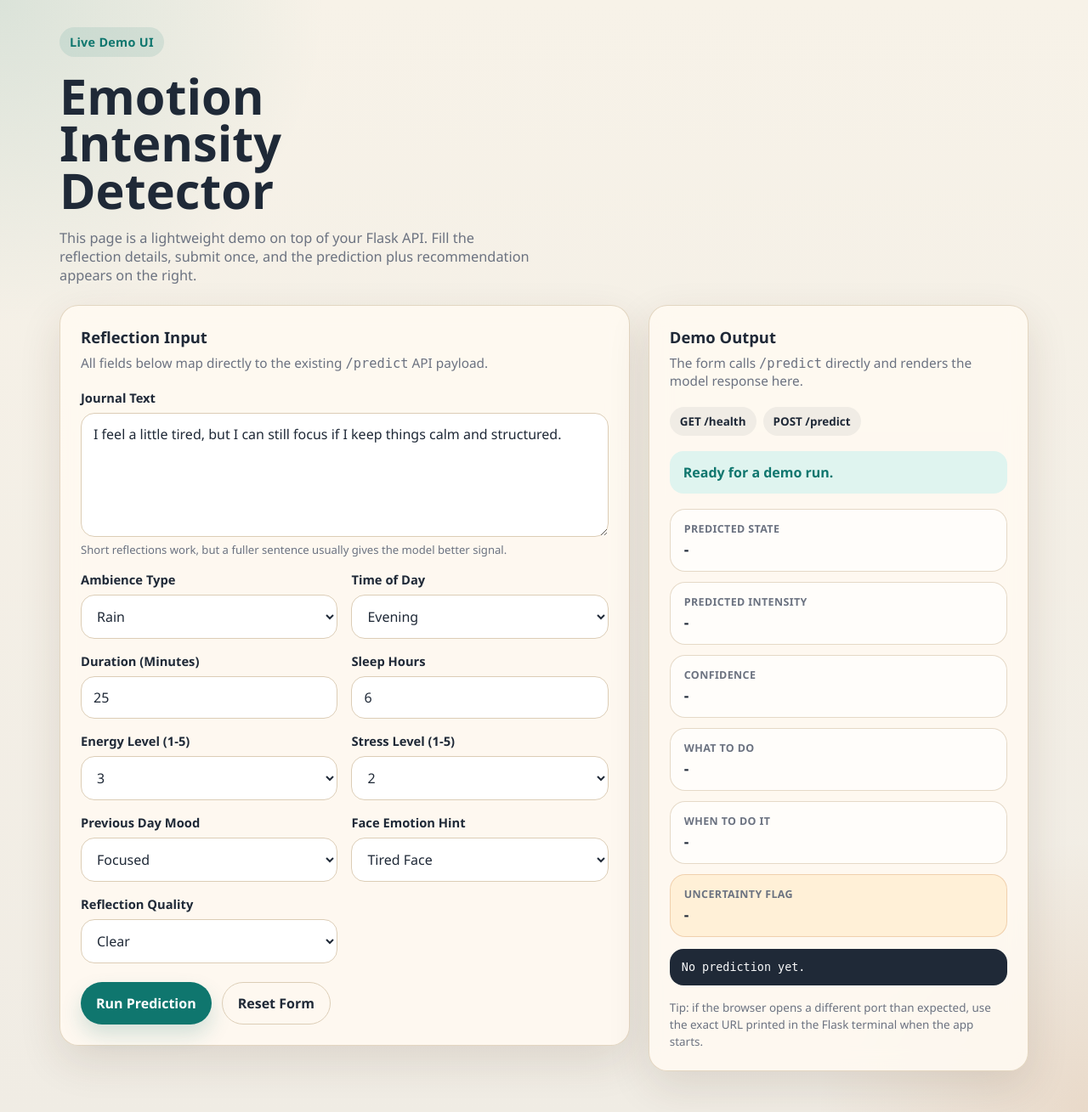
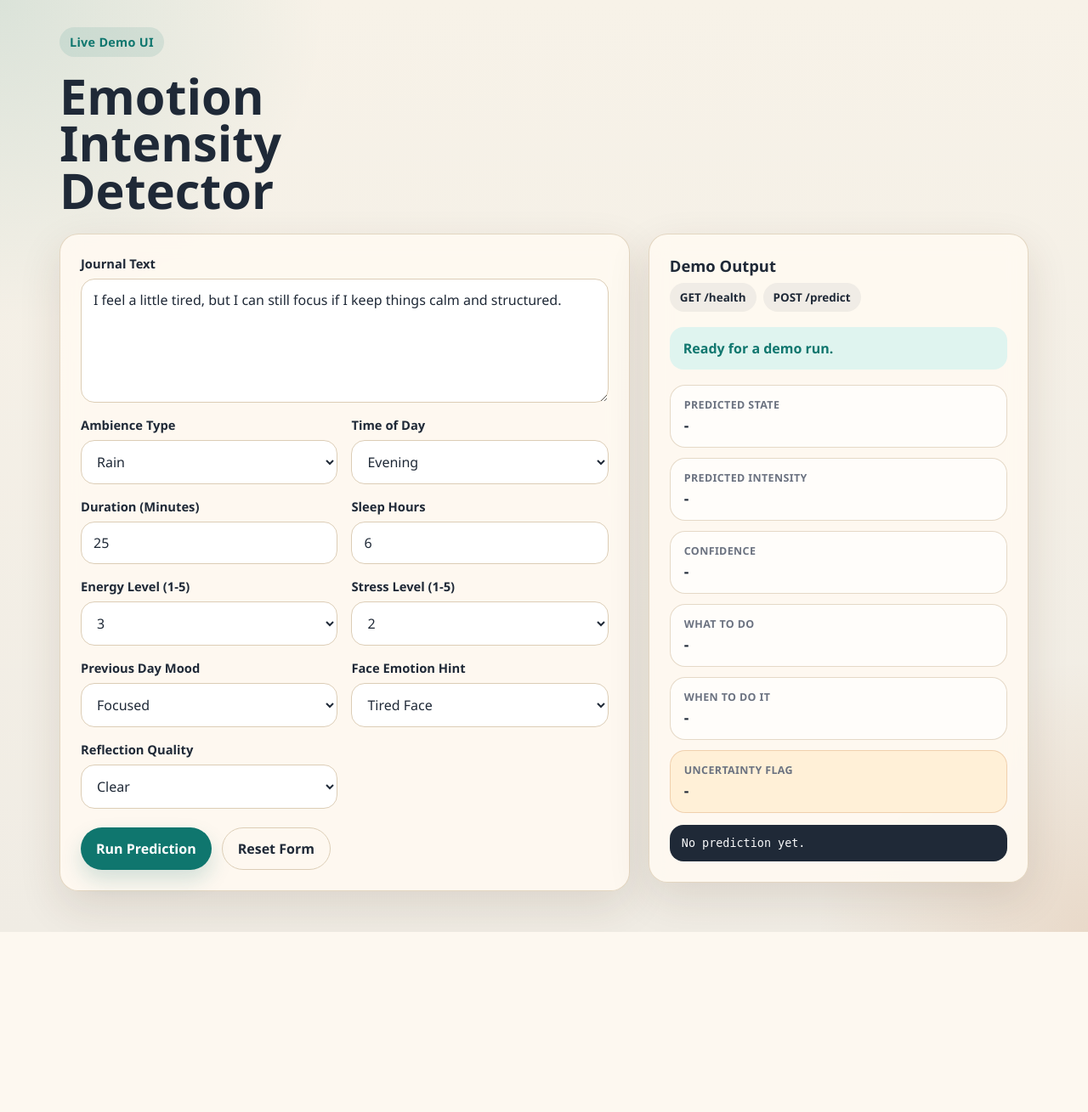
Before and after one commit to Arpit-616/Emotion-Intensity-Detector, a Flask app: page / in a window 1280 px wide. Shown: the whole page at 85% size. After the commit the page ends 1097 px from the top, so only its background shows below. Run offline with Flask 3, Linux system fonts and the light colour scheme; parts of the project's set-up code (start-up, migrations or seed data) failed here and were passed over.

Commit message:
your message

```diff
--- a/templates/index.html
+++ b/templates/index.html
@@ -323,24 +323,18 @@
   <main class="shell">
     <section class="hero">
       <div class="eyebrow">Live Demo UI</div>
-      <h1>Emotion Intensity Detector</h1>
-      <p>
-        This page is a lightweight demo on top of your Flask API. Fill the reflection details,
-        submit once, and the prediction plus recommendation appears on the right.
-      </p>
+        <h1>Emotion Intensity Detector</h1>
+
     </section>
 
     <section class="layout">
       <div class="card form-card">
-        <h2 class="section-title">Reflection Input</h2>
-        <p class="section-copy">All fields below map directly to the existing <code>/predict</code> API payload.</p>
 
         <form id="demo-form">
           <div class="grid">
             <div class="field full">
               <label for="journal_text">Journal Text</label>
               <textarea id="journal_text" name="journal_text" required>{{ demo_defaults.journal_text }}</textarea>
-              <div class="hint">Short reflections work, but a fuller sentence usually gives the model better signal.</div>
             </div>
 
             <div class="field">
@@ -426,7 +420,6 @@
 
       <aside class="card result-card">
         <h2 class="section-title">Demo Output</h2>
-        <p class="section-copy">The form calls <code>/predict</code> directly and renders the model response here.</p>
 
         <div class="pill-row">
           <div class="pill">GET /health</div>
@@ -463,10 +456,6 @@
         </div>
 
         <pre id="raw-output">No prediction yet.</pre>
-
-        <div class="footnote">
-          Tip: if the browser opens a different port than expected, use the exact URL printed in the Flask terminal when the app starts.
-        </div>
       </aside>
     </section>
   </main>
```
